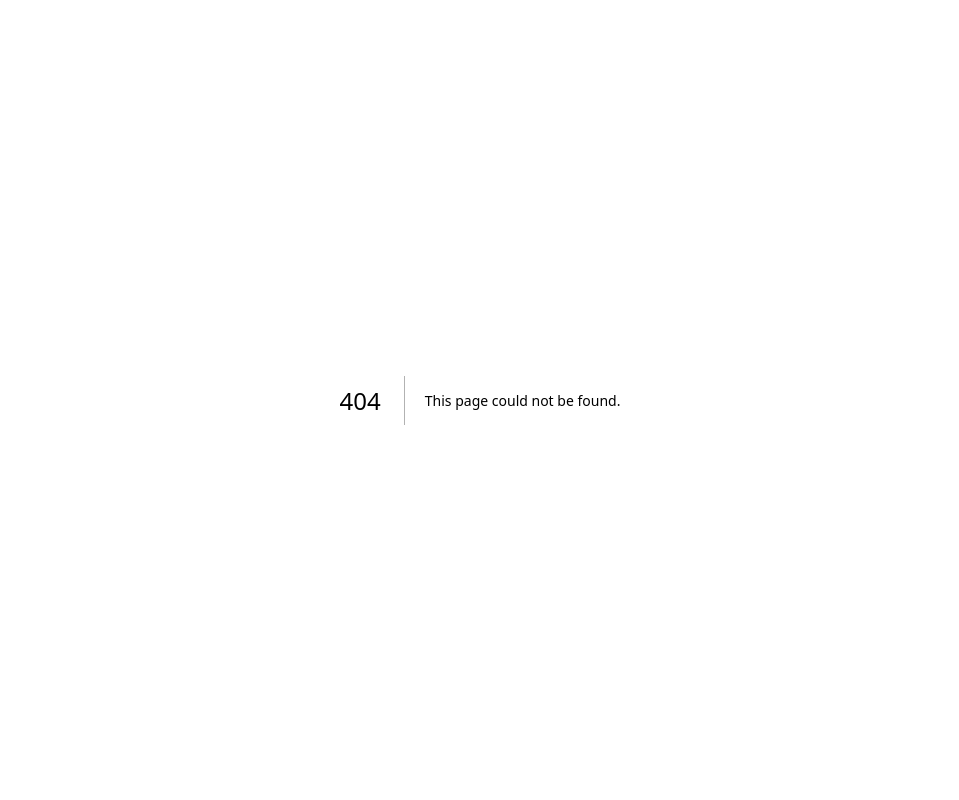
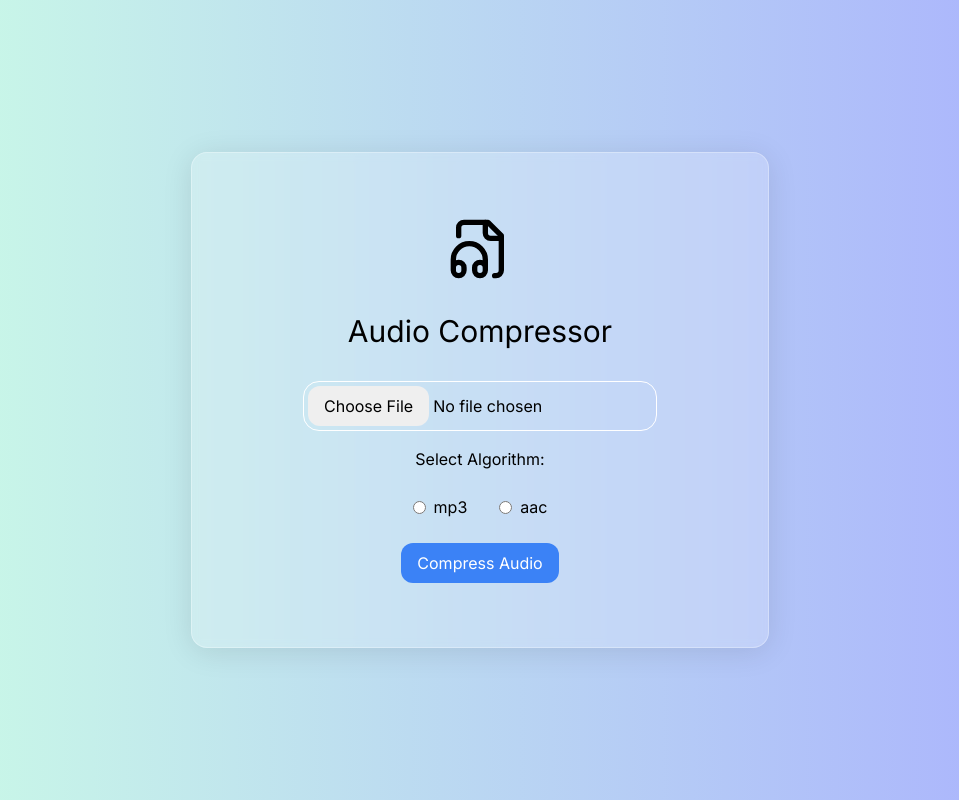
Before and after one commit to rihapfirdaus/Compressio, a Next.js app: page /audio_compressor in a window 1280 px wide. Before the commit this address had no page. Shown: the whole page, without its empty margins (160-1119 px from the left). Built offline with nearby package versions, Linux system fonts and the light colour scheme.

Commit message:
feat: implement audio compressor

```diff
--- /dev/null
+++ b/app/audio_compressor/page.js
@@ -0,0 +1,156 @@
+"use client";
+import { FileAudio, Home, RotateCcw } from "lucide-react";
+import Link from "next/link";
+import { useState } from "react";
+
+export default function TextCompressor() {
+  const [file, setFile] = useState(null);
+  const [algorithm, setAlgorithm] = useState("");
+  const [response, setResponse] = useState({
+    type: "",
+    algorithm: "",
+    url: "",
+    size: {
+      original: "",
+      compressed: "",
+    },
+    time: "",
+  });
+
+  const handleFileChange = (event) => {
+    setFile(event.target.files[0]);
+  };
+
+  const handleAlgorithmChange = (event) => {
+    setAlgorithm(event.target.value);
+  };
+
+  const handleSubmit = async (event) => {
+    event.preventDefault();
+
+    if (!file || !algorithm) {
+      alert("Please select a file and an algorithm.");
+      return;
+    }
+
+    const formData = new FormData();
+    formData.append("file", file);
+
+    try {
+      const response = await fetch(
+        `${process.env.NEXT_PUBLIC_API_BASE_URL}/audio/compress?algorithm=${algorithm}`,
+        {
+          method: "POST",
+          body: formData,
+        }
+      );
+
+      if (!response.ok) {
+        throw new Error("Network response was not ok");
+      }
+
+      const result = await response.json();
+
+      setResponse(result.data);
+    } catch (error) {
+      console.error("There was a problem with the fetch operation:", error);
+    }
+  };
+
+  return (
+    <main className="box-border grid place-items-center w-screen h-screen">
+      <div className="flex flex-col gap-8 justify-center items-center bg-glass shadow-2xl py-8 px-8 md:py-16 md:px-24">
+        <FileAudio className="size-16" />
+        <h1 className="text-3xl">Audio Compressor</h1>
+
+        {response.algorithm ? (
+          <div className="flex flex-col gap-4 w-80 md:w-full md:min-w-96">
+            <div className="flex flex-col w-full gap-2">
+              <p className="font-bold">Selected file:</p>
+              <p>{file?.name}</p>
+              <p className="font-bold">Algorithm:</p>
+              <p>{response.algorithm}</p>
+              <p className="font-bold">Size: </p>
+              <ol className="list-disc list-inside">
+                <li>Original: {response.size.original} mb</li>
+                <li>Compressed: {response.size.compressed} mb</li>
+              </ol>
+
+              <p className="font-bold">Time: </p>
+              <p>{response.time} s</p>
+            </div>
+
+            <p className="w-full text-center mt-4">download:</p>
+
+            <a
+              href={response.url}
+              download
+              className="w-1/2 py-2 px-4 bg-blue-500 text-white rounded-xl self-center cursor-pointer hover:scale-105 text-center"
+            >
+              Compressed
+            </a>
+
+            <div className="w-full flex justify-center items-center p-2 gap-2">
+              <Link
+                href="/"
+                className="text-bold hover:bg-blue-500 p-2 rounded-full hover:text-white"
+              >
+                <Home />
+              </Link>
+              <button
+                onClick={() => {
+                  window.location.reload();
+                }}
+                className="text-bold hover:bg-blue-500 p-2 rounded-full hover:text-white"
+              >
+                <RotateCcw />
+              </button>
+            </div>
+          </div>
+        ) : (
+          <form
+            className="flex flex-col gap-4 text-center justify-center items-center w-80 min-w-80 md:w-full md:min-w-96"
+            onSubmit={handleSubmit}
+          >
+            <input
+              required
+              type="file"
+              className="border border-white rounded-2xl p-1 file:py-2 file:border-none file:px-4 file:rounded-xl"
+              accept="audio/*"
+              onChange={handleFileChange}
+            />
+            <p>Select Algorithm:</p>
+            <div className="flex w-fit">
+              <label className="flex gap-2 justify-center items-center py-2 px-4">
+                <input
+                  type="radio"
+                  name="algorithm"
+                  value="mp3"
+                  className="accent-blue-500"
+                  onChange={handleAlgorithmChange}
+                />
+                mp3
+              </label>
+              <label className="flex gap-2 justify-center items-center py-2 px-4">
+                <input
+                  type="radio"
+                  name="algorithm"
+                  value="aac"
+                  className="accent-blue-500"
+                  onChange={handleAlgorithmChange}
+                />
+                aac
+              </label>
+            </div>
+            <button
+              type="submit"
+              className="py-2 px-4 bg-blue-500 text-white rounded-xl hover:scale-105"
+            >
+              Compress Audio
+            </button>
+          </form>
+        )}
+      </div>
+    </main>
+  );
+}
```
